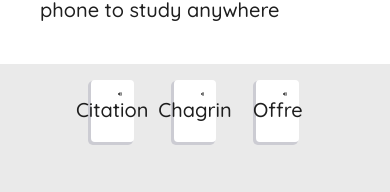
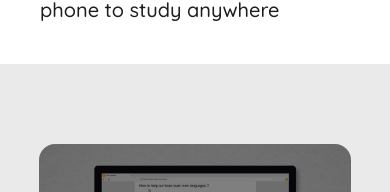
Before and after one commit to flipword/flipword-hub-nuxt-version, a Nuxt app: page /about-us in a window 390 px wide. Shown: the part 3024-3216 px from the top of the page. Built offline with nearby package versions, Linux system fonts and the light colour scheme; what vue3-resize would draw is missing.

Commit message:
:sparkles: remove flip card from mobile version

```diff
--- a/pages/[langs]/index.vue
+++ b/pages/[langs]/index.vue
@@ -154,7 +154,7 @@
           </div>
         </div>
         <div
-          class="flex flex-col justify-center sm:col-span-7 order-6 w-full order-2"
+          class="is-desktop flex flex-col justify-center sm:col-span-7 order-6 w-full"
         >
           <div
             class="flex flex-row xl:gap-24 lg:gap-16 gap-10 justify-center 2xl:mt-4 items-center sm:rounded-r-3xl transition-all duration-500"
```
